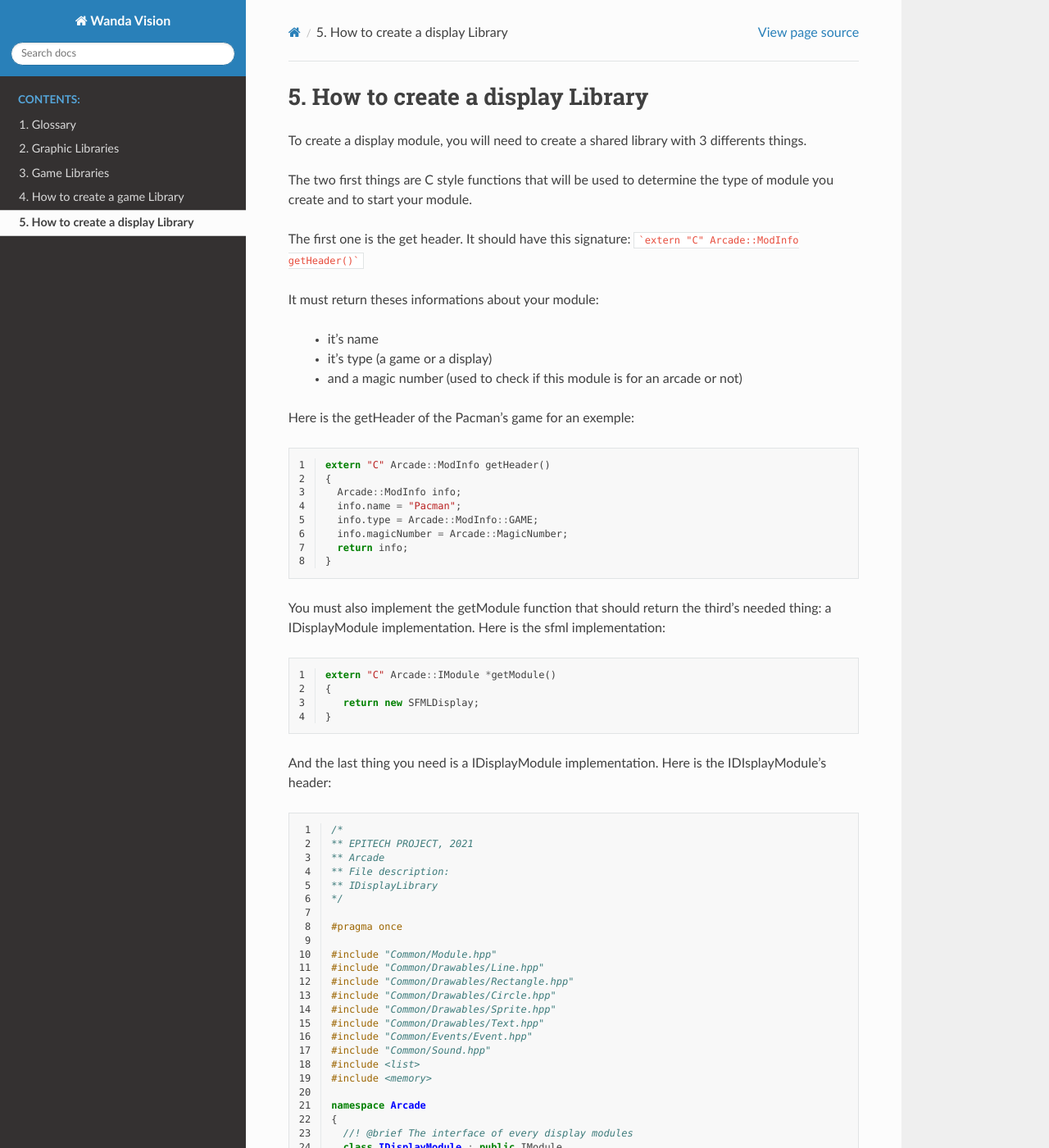
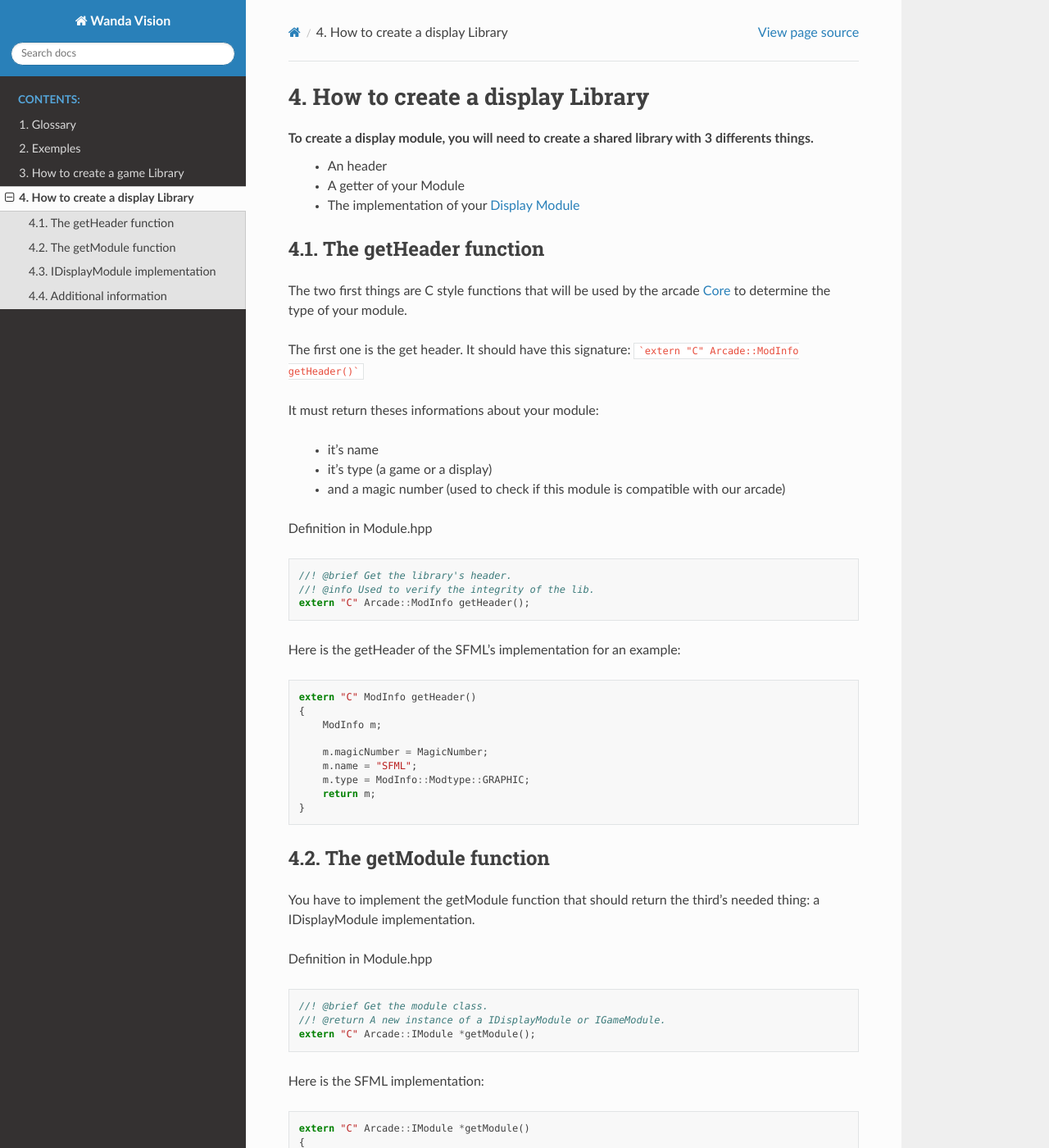
Before and after one commit to Octopus773/Wanda-Vision, a Sphinx documentation site: the page built from docs/source/tutoCreateDisplay.rst, in a window 1280 px wide and 1400 px high. Shown: the whole window at 82% size. Built offline with Sphinx 7.4.7 and the Read the Docs theme 2.0.0, drawn with Linux system fonts in a browser that asks for light colours; some of the changed text lies outside the part shown.

Commit message:
finishing read the doc pseudo doc

````diff
--- a/docs/source/gameLibraries.rst
+++ /dev/null
@@ -1,42 +0,0 @@
-Game Libraries
-=================
-
-Introduction
-----------------
-
-This page will explain the purpose of game interface step by step
-
-.. warning::
-    This page is under construction
-
-Comments
---------
-
-Comments begin with ``;`` or ``*`` and end along with the line. ``;`` can be
-used anywhere, but ``*`` can be placed only at the beginning of a new line.
-
-WLA supports also ANSI C style commenting. This means you can start a
-multiline comment with ``/*`` and end it with ``*/``.
-
-What also is supported are C++ style comments. This means you can start a
-comment with ``//``.
-
-You can also use ``.ASM`` and ``.ENDASM`` directives to skip characters. These
-function much like ANSI C comments, but unlike the ANSI C comments these can be
-nested.
-
-
-Line splitting
---------------
-
-Lines can be split using a ``\`` between elements. So instead of writing
-
-    .db 1, 2, 3, 4, 5, 6, 7, 8
-
-it's possible to write
-
-    .db 1, 2, 3, 4 \
-        5, 6, 7, 8
-
-Note that line splitting works only in places where WLA expects a new label,
-number, calculation, etc. String splitting isn't currently supported.
--- a/docs/source/tutoCreateDisplay.rst
+++ b/docs/source/tutoCreateDisplay.rst
@@ -2,8 +2,14 @@
 ###############################################
 
 To create a display module, you will need to create a shared library with 3 differents things.
+    - An header
+    - A getter of your Module
+    - The implementation of your :term:`Display Module`
 
-The two first things are C style functions that will be used to determine the type of module you create and to start your module.
+The getHeader function
+------------------------
+
+The two first things are C style functions that will be used by the arcade :term:`Core` to determine the type of your module.
 
 The first one is the get header. It should have this signature:
 ```extern "C" Arcade::ModInfo getHeader()```
@@ -13,31 +19,54 @@
 
  - it's name
  - it's type (a game or a display)
- - and a magic number (used to check if this module is for an arcade or not)
+ - and a magic number (used to check if this module is compatible with our arcade)
 
-Here is the getHeader of the Pacman's game for an exemple:
-
-.. code-block:: cpp
-   :linenos:
-
-   extern "C" Arcade::ModInfo getHeader()
-   {
-     Arcade::ModInfo info;
-     info.name = "Pacman";
-     info.type = Arcade::ModInfo::GAME;
-     info.magicNumber = Arcade::MagicNumber;
-     return info;
-   }
-
-You must also implement the getModule function that should return the third's needed thing: a IDisplayModule implementation. Here is the sfml implementation:
+Definition in Module.hpp
 
 .. code-block:: c++
-   :linenos:
+
+    //! @brief Get the library's header.
+    //! @info Used to verify the integrity of the lib.
+    extern "C" Arcade::ModInfo getHeader();
+
+Here is the getHeader of the SFML's implementation for an example:
+
+.. code-block:: c++
+
+    extern "C" ModInfo getHeader()
+    {
+        ModInfo m;
+
+        m.magicNumber = MagicNumber;
+        m.name = "SFML";
+        m.type = ModInfo::Modtype::GRAPHIC;
+        return m;
+    }
+
+The getModule function
+-----------------------
+
+You have to implement the getModule function that should return the third's needed thing: a IDisplayModule implementation.
+
+Definition in Module.hpp
+
+.. code-block:: c++
+
+    //! @brief Get the module class.
+    //! @return A new instance of a IDisplayModule or IGameModule.
+    extern "C" Arcade::IModule *getModule();
+
+Here is the SFML implementation:
+
+.. code-block:: c++
 
    extern "C" Arcade::IModule *getModule()
    {
       return new SFMLDisplay;
    }
+
+IDisplayModule implementation
+-------------------------------
 
 And the last thing you need is a IDisplayModule implementation. Here is the IDIsplayModule's header:
 
@@ -120,9 +149,15 @@
       };
     }
 
-You need to implement every methods to make a display work. The draw functions are called every frame for each objects and should allow you to put objects on your internal buffer or on the screen and the refresh function is called after every draw to clear your buffer, update the screen with your internal buffer or any other things that you must do every frame.
+Additional information
+------------------------
+
+You need to implement every method to make a display work. The draw functions are called every frame for each objects and should allow you to put objects on your internal buffer or on the screen and the refresh function is called after every draw to clear your buffer, update the screen with your internal buffer or any other things that you must do every frame.
 
 The pullEvent method should return keyboard, mouse and close events that occurs from your display. Theses events are then handled by the core or the game depending on the type of event.
+
+.. note::
+    Refer to the Event page to see more
 
 The load method allow you to load and cache resources that the game will use (3D objects, sprites, fonts, musics...) The most used types are: "font" and "sprite". The unloads methods allow you to clear your cache.
 
````
Also changed, not shown: other parts of docs/source/tutoCreateDisplay.rst (+2 -2 lines), docs/source/exemples.rst (added, +38 -0 lines), docs/source/graphicLibraries.rst (deleted, +0 -137 lines), docs/source/index.rst (+5 -6 lines), docs/source/assets/nibbler_ncurses.png (added), docs/source/assets/nibbler_sdl2.png (added), docs/source/assets/nibbler_sfml.png (added), docs/source/assets/pacman_sdl2.png (added), docs/source/assets/qix_sfml.png (added).
